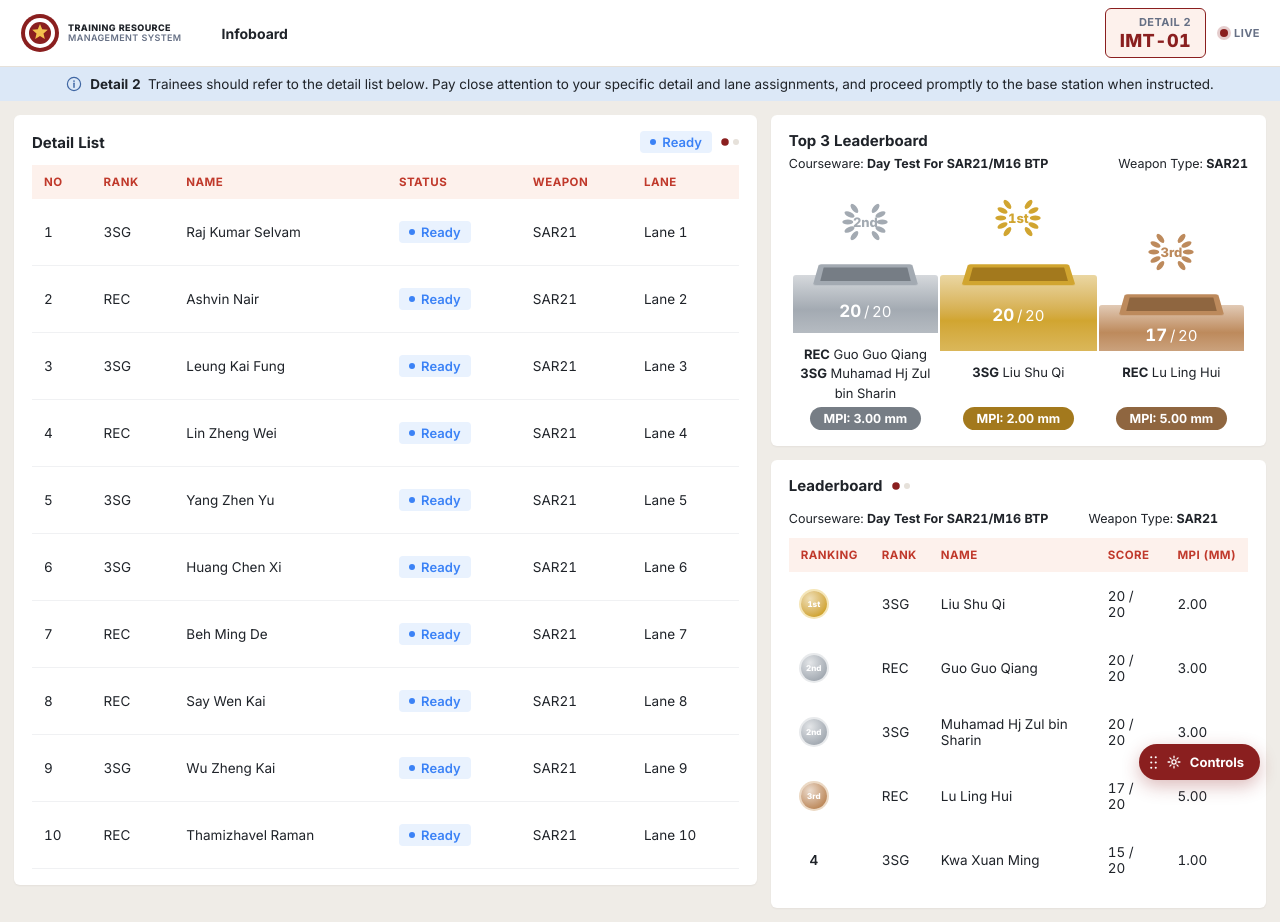
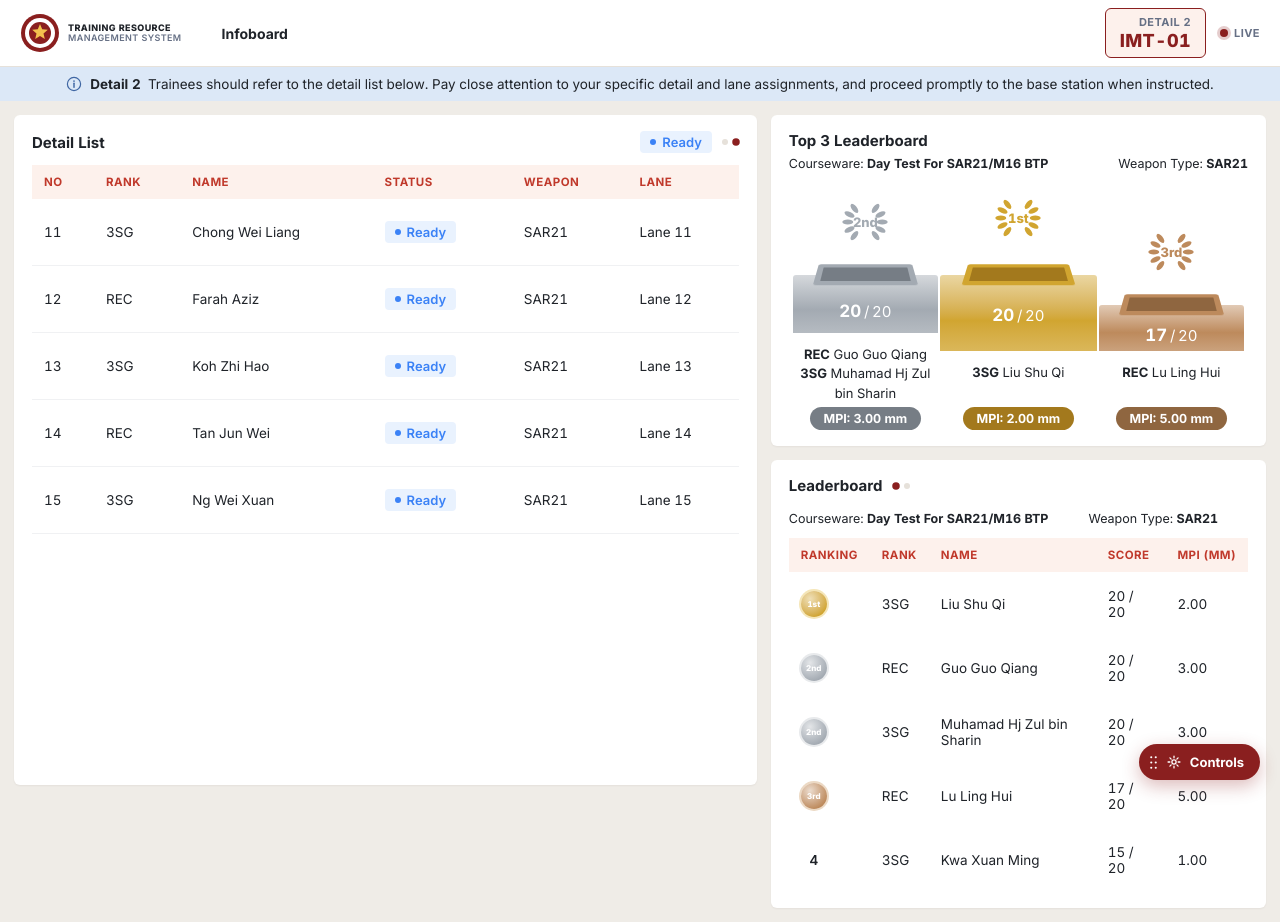
Before and after one commit to sandmanz26/infoboard, a React (Vite) app: page / in a window 1280 px wide. Built offline with nearby package versions, Linux system fonts and the light colour scheme.

Commit message:
Slow the detail table row rotation from 2s to 5s
Co-Authored-By: Claude Sonnet 5 <noreply@anthropic.com>
Claude-Session: https://claude.ai/code/session_01AgfEwg3qtfaNHZCx2zuZa8

```diff
--- a/src/App.jsx
+++ b/src/App.jsx
@@ -27,7 +27,7 @@ const LEADERBOARD_PAGE_INTERVAL_MS = 6000
 const DETAIL_GROUPS_PER_PAGE = 3
 const DETAIL_GROUP_PAGE_INTERVAL_MS = 6000
 const DETAIL_ROWS_PER_PAGE = 10
-const DETAIL_ROWS_PAGE_INTERVAL_MS = 2000
+const DETAIL_ROWS_PAGE_INTERVAL_MS = 5000
 
 // Levels 2-4 (CMT/CTT/SWT) all render the same board today but live in
 // separate files under src/levels/ so each can grow its own rules.
```
